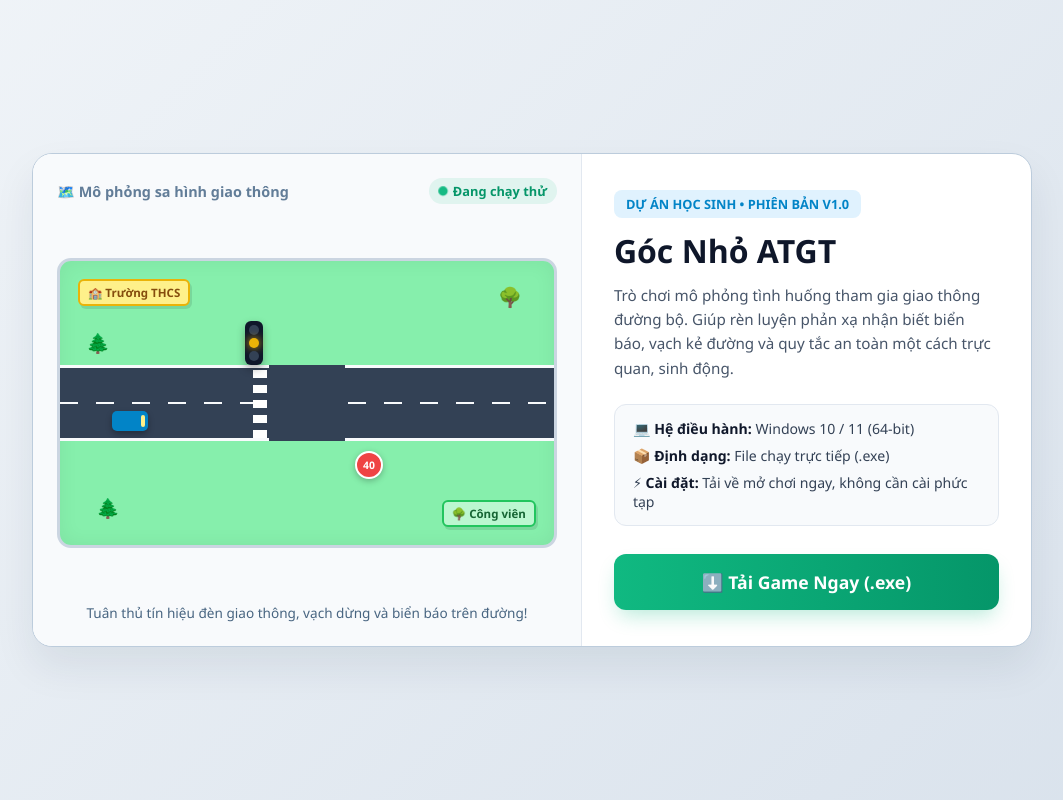
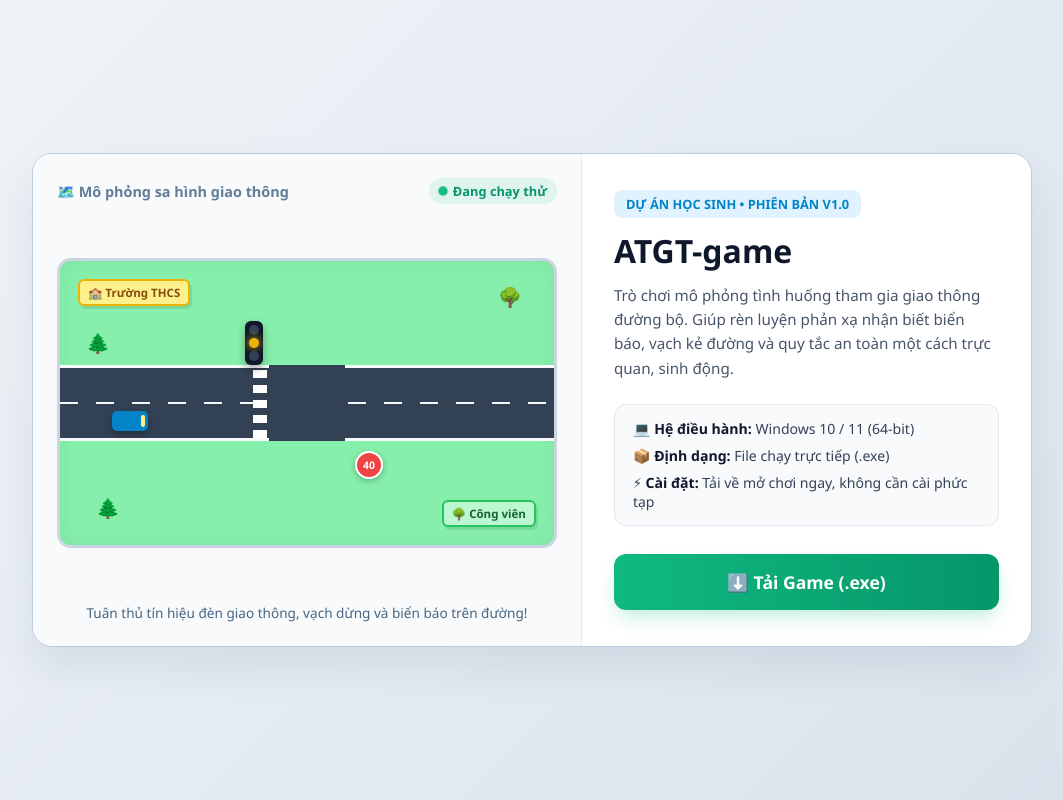
Before and after one commit to lyminhtu230622-crypto/ATGT-Learning-Hub, a plain HTML site: page index.html in a window 1280 px wide. Shown: the whole page, without its empty margins (108-1171 px from the left). Drawn offline with Linux system fonts and the light colour scheme.

Commit message:
Update index.html

```diff
--- a/index.html
+++ b/index.html
@@ -354,7 +354,7 @@
 
     <div class="download-section">
       <div class="tag">DỰ ÁN HỌC SINH • PHIÊN BẢN V1.0</div>
-      <h1>Góc Nhỏ ATGT</h1>
+      <h1>ATGT-game</h1>
       <p class="desc">
         Trò chơi mô phỏng tình huống tham gia giao thông đường bộ. Giúp rèn luyện phản xạ nhận biết biển báo, vạch kẻ đường và quy tắc an toàn một cách trực quan, sinh động.
       </p>
@@ -369,7 +369,7 @@
         href="https://github.com/lyminhtu230622-crypto/ATGT-Challenge-game/releases/download/v1.0.0/ATGT-Challenge.exe"
         class="btn-download"
       >
-        ⬇️ Tải Game Ngay (.exe)
+        ⬇️ Tải Game (.exe)
       </a>
     </div>
   </div>
```
